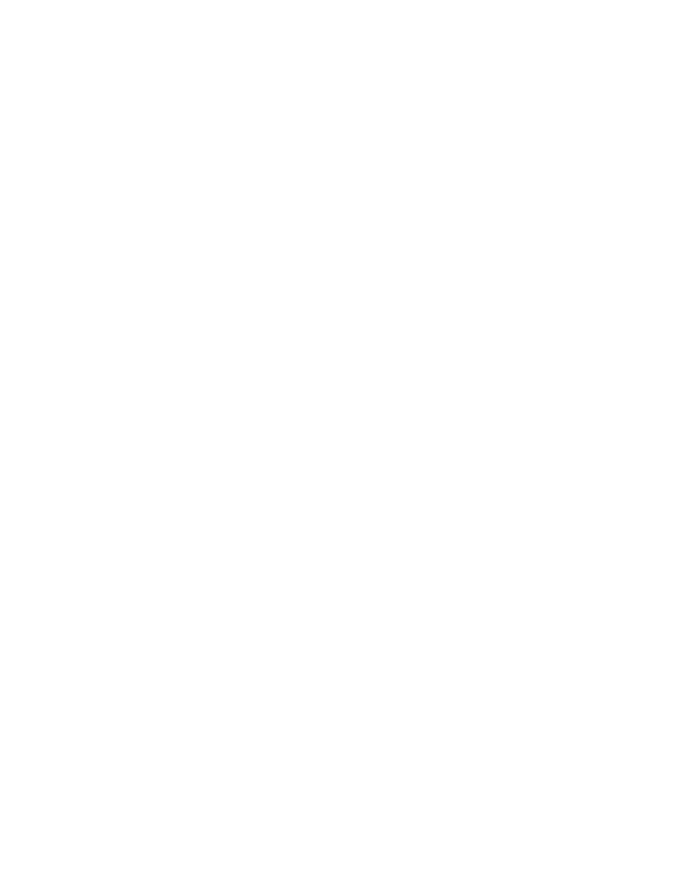
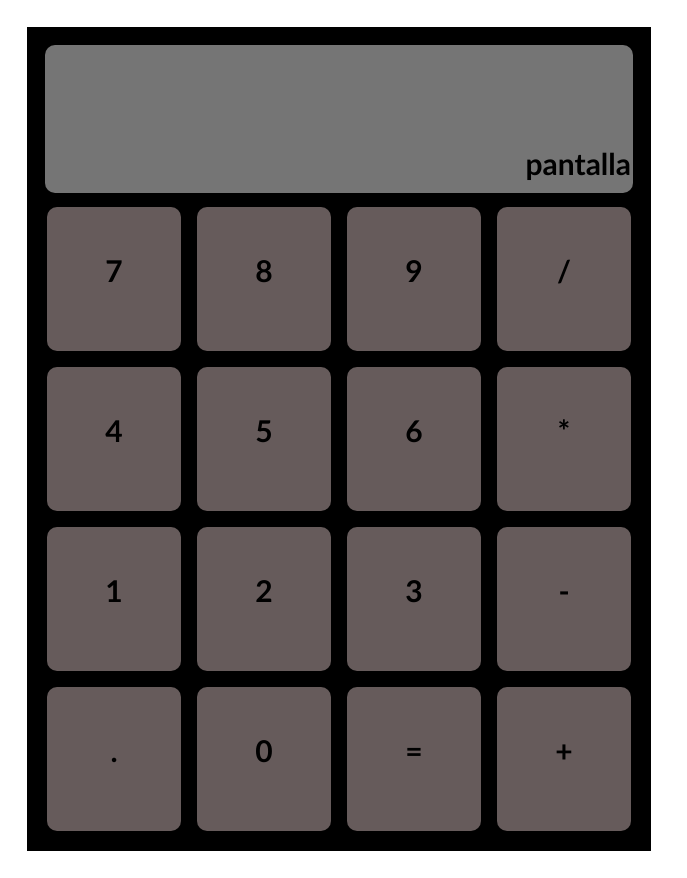
Before and after one commit to Tcastano/ProyectoEntornos, a plain HTML site: page index.html in a window 1280 px wide. Shown: the whole page, without its empty margins (0-687 px from the left). Before the commit the page ends 800 px from the top, so only its background shows below. Drawn offline with Linux system fonts and the light colour scheme.

Commit message:
calculadora

```diff
--- a/index.html
+++ b/index.html
@@ -8,6 +8,24 @@
     <title>Calculadora</title>
 </head>
 <body>
-
+    <div id="calculadora">
+        <div id="pantalla"><a>pantalla</a></div>
+        <div class="boton"><a>7</a></div>
+        <div class="boton"><a >8</a></div>
+        <div class="boton"><a >9</a></div>
+        <div class="boton"><a >/</a></div>
+        <div class="boton"><a >4</a></div>
+        <div class="boton"><a >5</a></div>
+        <div class="boton"><a >6</a></div>
+        <div class="boton"><a >*</a></div>
+        <div class="boton"><a >1</a></div>
+        <div class="boton"><a >2</a></div>
+        <div class="boton"><a >3</a></div>
+        <div class="boton"><a >-</a></div>
+        <div class="boton"><a >.</a></div>
+        <div class="boton"><a >0</a></div>
+        <div class="boton"><a >=</a></div>
+        <div class="boton"><a >+</a></div>
+    </div>
 </body>
 </html>
```
